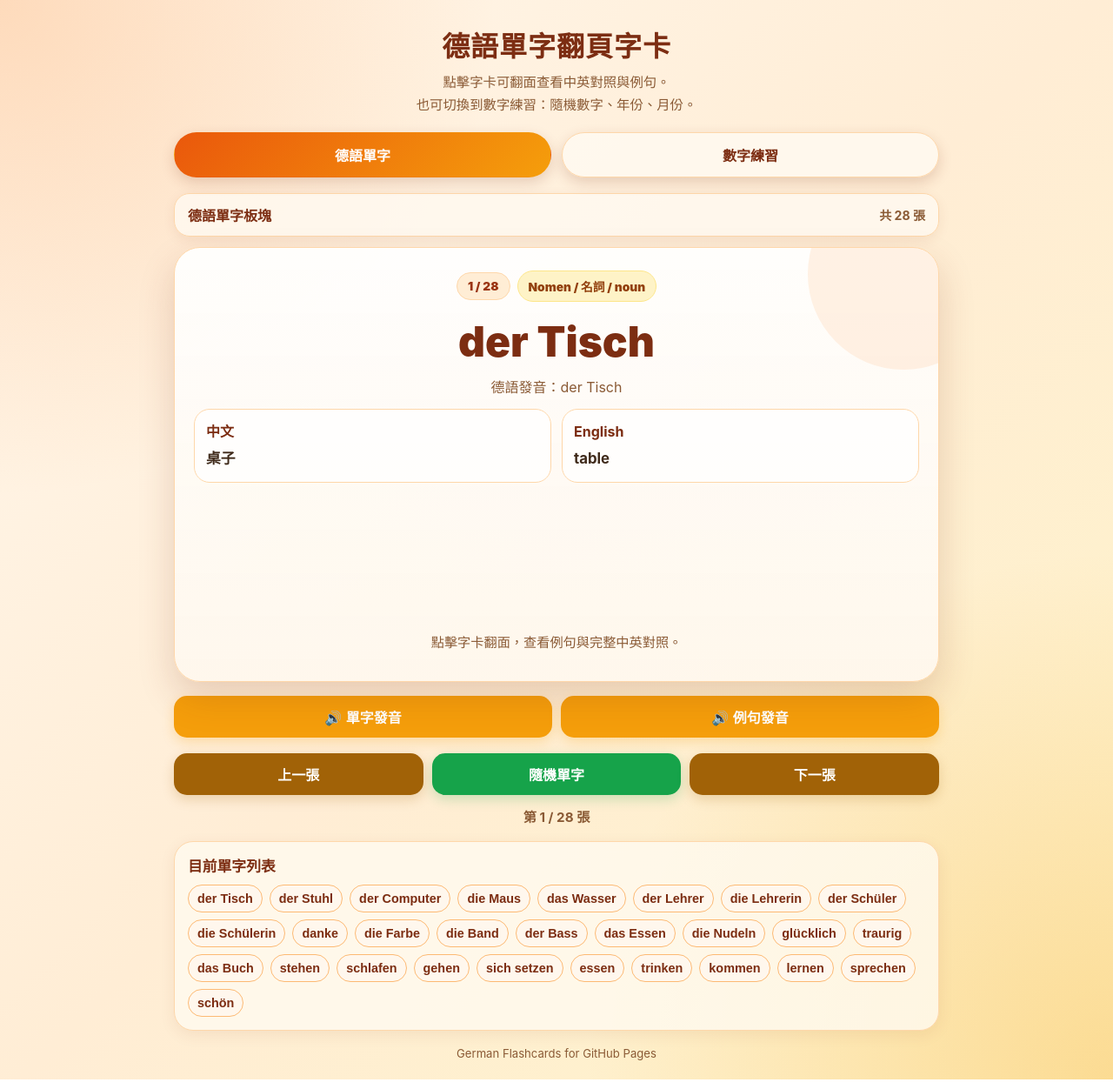
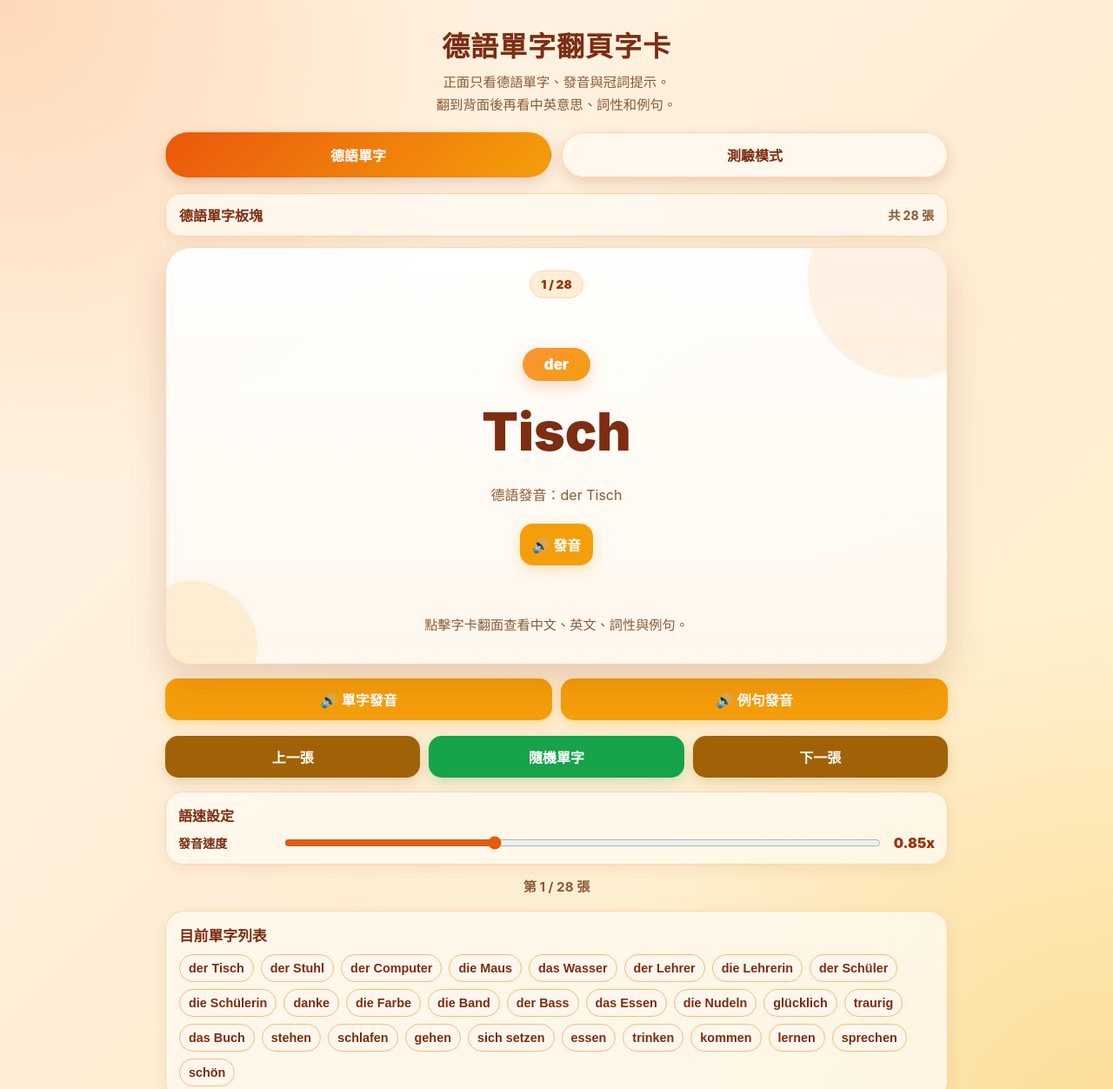
Before and after one commit to nyccccc1031/german-flashcards, a plain HTML site: page index.html in a window 1280 px wide. Shown: the top 1252 px of the page at 87% size. Drawn offline with Linux system fonts and the light colour scheme.

Commit message:
Update index.html
update of some function

```diff
--- a/index.html
+++ b/index.html
@@ -8,7 +8,7 @@
     :root {
       --bg-1: #fff7ed;
       --bg-2: #ffedd5;
-      --bg-3: #fde68a;
+      --bg-3: #fef3c7;
       --card: #fffaf0;
       --card-2: #ffffff;
       --primary: #ea580c;
@@ -34,9 +34,9 @@
       font-family: -apple-system, BlinkMacSystemFont, "Segoe UI", "Noto Sans TC",
         "Helvetica Neue", Arial, sans-serif;
       background:
-        radial-gradient(circle at top left, rgba(251, 146, 60, 0.28), transparent 32%),
+        radial-gradient(circle at top left, rgba(251, 146, 60, 0.3), transparent 32%),
         radial-gradient(circle at bottom right, rgba(245, 158, 11, 0.28), transparent 34%),
-        linear-gradient(135deg, var(--bg-1), var(--bg-2), #fef3c7);
+        linear-gradient(135deg, var(--bg-1), var(--bg-2), var(--bg-3));
       color: var(--text);
       min-height: 100vh;
       padding: 18px;
@@ -44,7 +44,7 @@
 
     .app {
       width: 100%;
-      max-width: 880px;
+      max-width: 900px;
       margin: 0 auto;
     }
 
@@ -125,9 +125,10 @@
     .flashcard {
       position: relative;
       width: 100%;
-      min-height: 500px;
+      min-height: 480px;
       transform-style: preserve-3d;
       transition: transform 0.65s ease;
+      cursor: pointer;
     }
 
     .flashcard.flipped {
@@ -137,12 +138,12 @@
     .flashcard-face {
       position: absolute;
       width: 100%;
-      min-height: 500px;
+      min-height: 480px;
       top: 0;
       left: 0;
       backface-visibility: hidden;
       background:
-        linear-gradient(180deg, rgba(255,255,255,0.92), rgba(255,247,237,0.96));
+        linear-gradient(180deg, rgba(255,255,255,0.94), rgba(255,247,237,0.97));
       border: 1px solid var(--border);
       border-radius: 30px;
       box-shadow: 0 18px 42px var(--shadow);
@@ -154,8 +155,8 @@
     .flashcard-back::before {
       content: "";
       position: absolute;
-      width: 220px;
-      height: 220px;
+      width: 230px;
+      height: 230px;
       border-radius: 999px;
       background: rgba(251, 146, 60, 0.12);
       top: -80px;
@@ -163,19 +164,42 @@
       z-index: 0;
     }
 
+    .flashcard-front::after,
+    .flashcard-back::after {
+      content: "";
+      position: absolute;
+      width: 150px;
+      height: 150px;
+      border-radius: 999px;
+      background: rgba(245, 158, 11, 0.12);
+      bottom: -55px;
+      left: -45px;
+      z-index: 0;
+    }
+
     .flashcard-back {
       transform: rotateY(180deg);
       background:
-        linear-gradient(180deg, rgba(255,255,255,0.94), rgba(254,243,199,0.95));
+        linear-gradient(180deg, rgba(255,255,255,0.96), rgba(254,243,199,0.96));
     }
 
     .card-content {
       position: relative;
       z-index: 1;
-      min-height: 440px;
+      min-height: 420px;
       display: flex;
       flex-direction: column;
       justify-content: space-between;
+    }
+
+    .front-center {
+      flex: 1;
+      display: flex;
+      flex-direction: column;
+      align-items: center;
+      justify-content: center;
+      gap: 14px;
+      text-align: center;
     }
 
     .badge-row {
@@ -204,27 +228,46 @@
       border-color: #fde68a;
     }
 
+    .article-badge {
+      display: inline-flex;
+      align-items: center;
+      justify-content: center;
+      min-width: 78px;
+      padding: 9px 16px;
+      border-radius: 999px;
+      background: linear-gradient(135deg, #fb923c, #f59e0b);
+      color: white;
+      font-size: 1.05rem;
+      font-weight: 950;
+      box-shadow: 0 7px 18px rgba(234, 88, 12, 0.22);
+    }
+
     .word {
-      font-size: 3rem;
+      font-size: 3.3rem;
       font-weight: 950;
       text-align: center;
-      margin: 16px 0 10px;
+      margin: 10px 0;
       color: var(--brown);
       word-break: break-word;
+      line-height: 1.15;
+    }
+
+    .front-word {
+      font-size: 3.8rem;
     }
 
     .pronunciation {
       text-align: center;
       color: var(--muted);
       font-size: 1rem;
-      margin-bottom: 14px;
+      margin-bottom: 8px;
     }
 
     .tap-hint {
       text-align: center;
       color: var(--muted);
       font-size: 0.95rem;
-      margin-top: 18px;
+      margin-top: 14px;
       line-height: 1.6;
     }
 
@@ -253,6 +296,17 @@
       color: #3f2a1a;
       font-size: 1.05rem;
       font-weight: 750;
+    }
+
+    .back-type-box {
+      margin: 12px 0;
+      padding: 12px 14px;
+      border-radius: 16px;
+      border: 1px solid #fed7aa;
+      background: rgba(255, 237, 213, 0.75);
+      color: #7c2d12;
+      font-weight: 850;
+      line-height: 1.6;
     }
 
     .example {
@@ -346,7 +400,44 @@
       font-weight: 700;
     }
 
-    /* 數字練習 */
+    .speech-settings {
+      margin-top: 16px;
+      padding: 14px;
+      border: 1px solid var(--border);
+      border-radius: 20px;
+      background: rgba(255, 250, 240, 0.82);
+      box-shadow: 0 5px 18px rgba(124, 45, 18, 0.08);
+    }
+
+    .speech-settings-title {
+      font-weight: 950;
+      color: var(--brown);
+      margin-bottom: 10px;
+    }
+
+    .speech-control {
+      display: grid;
+      grid-template-columns: 110px 1fr 54px;
+      gap: 10px;
+      align-items: center;
+    }
+
+    .speech-control label {
+      margin: 0;
+    }
+
+    input[type="range"] {
+      width: 100%;
+      accent-color: var(--primary);
+    }
+
+    .rate-value {
+      text-align: right;
+      font-weight: 950;
+      color: #9a3412;
+    }
+
+    /* 測驗模式 */
     .practice-section {
       background:
         linear-gradient(180deg, rgba(255,255,255,0.94), rgba(255,247,237,0.96));
@@ -444,7 +535,7 @@
       margin-bottom: 6px;
     }
 
-    input {
+    input[type="number"] {
       width: 100%;
       border: 1px solid #fdba74;
       border-radius: 12px;
@@ -455,7 +546,7 @@
       color: var(--text);
     }
 
-    input:focus {
+    input[type="number"]:focus {
       border-color: var(--primary);
       box-shadow: 0 0 0 3px rgba(234, 88, 12, 0.12);
     }
@@ -519,17 +610,21 @@
 
       .flashcard,
       .flashcard-face {
-        min-height: 560px;
+        min-height: 520px;
       }
 
       .card-content {
-        min-height: 500px;
+        min-height: 460px;
       }
 
       .word {
         font-size: 2.35rem;
       }
 
+      .front-word {
+        font-size: 2.85rem;
+      }
+
       .translation-grid {
         grid-template-columns: 1fr;
       }
@@ -548,6 +643,15 @@
 
       .range-row {
         grid-template-columns: 1fr;
+      }
+
+      .speech-control {
+        grid-template-columns: 1fr;
+        gap: 8px;
+      }
+
+      .rate-value {
+        text-align: left;
       }
 
       .big-value {
@@ -570,8 +674,8 @@
     <header>
       <h1>德語單字翻頁字卡</h1>
       <p>
-        點擊字卡可翻面查看中英對照與例句。<br />
-        也可切換到數字練習：隨機數字、年份、月份。
+        正面只看德語單字、發音與冠詞提示。<br />
+        翻到背面後再看中英意思、詞性和例句。
       </p>
     </header>
 
@@ -580,7 +684,7 @@
         德語單字
       </button>
       <button class="tab-btn" id="practiceTab" onclick="switchMainSection('practice')">
-        數字練習
+        測驗模式
       </button>
     </div>
 
@@ -595,31 +699,24 @@
         <div class="flashcard" id="flashcard" onclick="flipCard()">
           <div class="flashcard-face flashcard-front">
             <div class="card-content">
-              <div>
-                <div class="badge-row">
-                  <span class="badge" id="frontIndexBadge">1 / 28</span>
-                  <span class="badge type" id="frontTypeBadge">Nomen</span>
+              <div class="badge-row">
+                <span class="badge" id="frontIndexBadge">1 / 28</span>
+              </div>
+
+              <div class="front-center">
+                <div class="article-badge" id="frontArticleBadge">der</div>
+                <div class="word front-word" id="word">Tisch</div>
+                <div class="pronunciation" id="pronunciation">
+                  德語發音：der Tisch
                 </div>
 
-                <div class="word" id="word">der Tisch</div>
-                <div class="pronunciation" id="pronunciation">德語發音：der Tisch</div>
-
-                <div class="translation-grid">
-                  <div class="translation-box">
-                    <strong>中文</strong>
-                    <span id="frontChinese">桌子</span>
-                  </div>
-                  <div class="translation-box">
-                    <strong>English</strong>
-                    <span id="frontEnglish">table</span>
-                  </div>
-                </div>
+                <button class="btn secondary" onclick="event.stopPropagation(); speakVocabWord();">
+                  🔊 發音
+                </button>
               </div>
 
-              <div>
-                <div class="tap-hint">
-                  點擊字卡翻面，查看例句與完整中英對照。
-                </div>
+              <div class="tap-hint">
+                點擊字卡翻面查看中文、英文、詞性與例句。
               </div>
             </div>
           </div>
@@ -645,6 +742,10 @@
                   </div>
                 </div>
 
+                <div class="back-type-box" id="backTypeNote">
+                  詞性：Nomen / 名詞 / noun
+                </div>
+
                 <div class="example">
                   <div class="example-title">例句 Example</div>
                   <div class="de" id="exampleDe">Der Tisch ist groß.</div>
@@ -676,10 +777,27 @@
         <button class="btn gray" onclick="nextCard()">下一張</button>
       </div>
 
+      <div class="speech-settings">
+        <div class="speech-settings-title">語速設定</div>
+        <div class="speech-control">
+          <label for="speechRate">發音速度</label>
+          <input
+            id="speechRate"
+            type="range"
+            min="0.5"
+            max="1.5"
+            step="0.05"
+            value="0.85"
+            oninput="updateSpeechRateLabel()"
+          />
+          <div class="rate-value" id="speechRateValue">0.85x</div>
+        </div>
+      </div>
+
       <div class="counter" id="counter">第 1 / 28 張</div>
     </main>
 
-    <!-- 數字練習板塊 -->
+    <!-- 測驗模式 -->
     <main class="practice-section hidden" id="practiceSection">
       <div class="practice-grid">
         <button class="practice-card active" id="modeNumber" onclick="switchPracticeMode('number')">
@@ -728,6 +846,23 @@
         <button class="btn secondary" onclick="speakPractice()">🔊 德語發音</button>
         <button class="btn" onclick="generatePractice()">產生新的題目</button>
       </div>
+
+      <div class="speech-settings">
+        <div class="speech-settings-title">語速設定</div>
+        <div class="speech-control">
+          <label for="speechRatePractice">發音速度</label>
+          <input
+            id="speechRatePractice"
+            type="range"
+            min="0.5"
+            max="1.5"
+            step="0.05"
+            value="0.85"
+            oninput="syncSpeechRateFromPractice()"
+          />
+          <div class="rate-value" id="speechRateValuePractice">0.85x</div>
+        </div>
+      </div>
     </main>
 
     <section class="list-preview" id="previewSection">
@@ -743,7 +878,9 @@
   <script>
     const vocabCards = [
       {
-        word: "der Tisch",
+        displayWord: "Tisch",
+        fullWord: "der Tisch",
+        article: "der",
         type: "Nomen / 名詞 / noun",
         chinese: "桌子",
         english: "table",
@@ -752,7 +889,9 @@
         exampleEn: "The table is big."
       },
       {
-        word: "der Stuhl",
+        displayWord: "Stuhl",
+        fullWord: "der Stuhl",
+        article: "der",
         type: "Nomen / 名詞 / noun",
         chinese: "椅子",
         english: "chair",
@@ -761,7 +900,9 @@
         exampleEn: "The chair is comfortable."
       },
       {
-        word: "der Computer",
+        displayWord: "Computer",
+        fullWord: "der Computer",
+        article: "der",
         type: "Nomen / 名詞 / noun",
         chinese: "電腦",
         english: "computer",
@@ -770,7 +911,9 @@
         exampleEn: "The computer is new."
       },
       {
-        word: "die Maus",
+        displayWord: "Maus",
+        fullWord: "die Maus",
+        article: "die",
         type: "Nomen / 名詞 / noun",
         chinese: "滑鼠；老鼠",
         english: "mouse",
@@ -779,7 +922,9 @@
         exampleEn: "The mouse is next to the computer."
       },
       {
-        word: "das Wasser",
+        displayWord: "Wasser",
+        fullWord: "das Wasser",
+        article: "das",
         type: "Nomen / 名詞 / noun",
         chinese: "水",
         english: "water",
@@ -788,7 +933,9 @@
         exampleEn: "I drink water."
       },
       {
-        word: "der Lehrer",
+        displayWord: "Lehrer",
+        fullWord: "der Lehrer",
+        article: "der",
         type: "Nomen / 名詞 / noun",
         chinese: "老師，男老師",
         english: "teacher, male teacher",
@@ -797,7 +944,9 @@
         exampleEn: "The teacher explains the word."
       },
       {
-        word: "die Lehrerin",
+        displayWord: "Lehrerin",
+        fullWord: "die Lehrerin",
+        article: "die",
         type: "Nomen / 名詞 / noun",
         chinese: "老師，女老師",
         english: "teacher, female teacher",
@@ -806,7 +955,9 @@
         exampleEn: "The teacher speaks German."
       },
       {
-        word: "der Schüler",
+        displayWord: "Schüler",
+        fullWord: "der Schüler",
+        article: "der",
         type: "Nomen / 名詞 / noun",
         chinese: "學生，男學生",
         english: "student, male student",
@@ -815,7 +966,9 @@
         exampleEn: "The student learns German."
       },
       {
-        word: "die Schülerin",
+        displayWord: "Schülerin",
+        fullWord: "die Schülerin",
+        article: "die",
         type: "Nomen / 名詞 / noun",
         chinese: "學生，女學生",
         english: "student, female student",
@@ -824,7 +977,9 @@
         exampleEn: "The student writes a sentence."
       },
       {
-        word: "danke",
+        displayWord: "danke",
+        fullWord: "danke",
+        article: "Interjektion",
         type: "Interjektion / 感嘆詞 / interjection",
         chinese: "謝謝",
         english: "thank you",
@@ -833,7 +988,9 @@
         exampleEn: "Thank you for your help."
       },
       {
-        word: "die Farbe",
+        displayWord: "Farbe",
+        fullWord: "die Farbe",
+        article: "die",
         type: "Nomen / 名詞 / noun",
         chinese: "顏色",
         english: "color",
@@ -842,7 +999,9 @@
         exampleEn: "Which color do you like?"
       },
       {
-        word: "die Band",
+        displayWord: "Band",
+        fullWord: "die Band",
+        article: "die",
         type: "Nomen / 名詞 / noun",
         chinese: "樂隊",
         english: "band",
@@ -851,7 +1010,9 @@
         exampleEn: "The band is playing tonight."
       },
       {
-        word: "der Bass",
+        displayWord: "Bass",
+        fullWord: "der Bass",
+        article: "der",
         type: "Nomen / 名詞 / noun",
         chinese: "貝斯；低音",
         english: "bass",
@@ -860,7 +1021,9 @@
         exampleEn: "He plays bass in a band."
       },
       {
-        word: "das Essen",
+        displayWord: "Essen",
+        fullWord: "das Essen",
+        article: "das",
         type: "Nomen / 名詞 / noun",
         chinese: "食物；餐點",
         english: "food, meal",
@@ -869,7 +1032,9 @@
         exampleEn: "The food tastes good."
       },
       {
-        word: "die Nudeln",
+        displayWord: "Nudeln",
+        fullWord: "die Nudeln",
+        article: "die Pl.",
         type: "Nomen Plural / 複數名詞 / plural noun",
         chinese: "麵條",
         english: "noodles",
@@ -878,7 +1043,9 @@
         exampleEn: "I like eating noodles."
       },
       {
-        word: "glücklich",
+        displayWord: "glücklich",
+        fullWord: "glücklich",
+        article: "Adjektiv",
         type: "Adjektiv / 形容詞 / adjective",
         chinese: "開心的；幸福的",
         english: "happy",
@@ -887,7 +1054,9 @@
         exampleEn: "I am happy today."
       },
       {
-        word: "traurig",
+        displayWord: "traurig",
+        fullWord: "traurig",
+        article: "Adjektiv",
         type: "Adjektiv / 形容詞 / adjective",
         chinese: "傷心的；難過的",
         english: "sad",
@@ -896,7 +1065,9 @@
         exampleEn: "She is sad."
       },
       {
-        word: "das Buch",
+        displayWord: "Buch",
+        fullWord: "das Buch",
+        article: "das",
         type: "Nomen / 名詞 / noun",
         chinese: "書本；書",
         english: "book",
@@ -905,7 +1076,9 @@
         exampleEn: "The book is on the table."
       },
       {
-        word: "stehen",
+        displayWord: "stehen",
+        fullWord: "stehen",
+        article: "Verb",
         type: "Verb / 動詞 / verb",
         chinese: "站立；站著",
         english: "to stand",
@@ -914,7 +1087,9 @@
         exampleEn: "I am standing next to the chair."
       },
       {
-        word: "schlafen",
+        displayWord: "schlafen",
+        fullWord: "schlafen",
+        article: "Verb",
         type: "Verb / 動詞 / verb",
         chinese: "睡覺",
         english: "to sleep",
@@ -923,7 +1098,9 @@
         exampleEn: "The child is sleeping in the bed."
       },
       {
-        word: "gehen",
+        displayWord: "gehen",
+        fullWord: "gehen",
+        article: "Verb",
         type: "Verb / 動詞 / verb",
         chinese: "走；去；走路",
         english: "to go, to walk",
@@ -932,7 +1109,9 @@
         exampleEn: "We walk to school."
       },
       {
-        word: "sich setzen",
+        displayWord: "sich setzen",
+        fullWord: "sich setzen",
+        article: "Verb",
         type: "Reflexives Verb / 反身動詞 / reflexive verb",
         chinese: "坐下",
         english: "to sit down",
@@ -941,7 +1120,9 @@
         exampleEn: "I sit down on the chair."
       },
       {
-        word: "essen",
+        displayWord: "essen",
+        fullWord: "essen",
+        article: "Verb",
         type: "Verb / 動詞 / verb",
         chinese: "吃",
         english: "to eat",
@@ -950,7 +1131,9 @@
         exampleEn: "I eat bread."
       },
       {
-        word: "trinken",
+        displayWord: "trinken",
+        fullWord: "trinken",
+        article: "Verb",
         type: "Verb / 動詞 / verb",
         chinese: "喝",
         english: "to drink",
@@ -959,7 +1142,9 @@
         exampleEn: "I drink water."
       },
       {
-        word: "kommen",
+        displayWord: "kommen",
+        fullWord: "kommen",
+        article: "Verb",
         type: "Verb / 動詞 / verb",
         chinese: "來",
         english: "to come",
@@ -968,7 +1153,9 @@
         exampleEn: "I come from Taiwan."
       },
       {
-        word: "lernen",
+        displayWord: "lernen",
+        fullWord: "lernen",
+        article: "Verb",
         type: "Verb / 動詞 / verb",
         chinese: "學習",
         english: "to learn",
@@ -977,7 +1164,9 @@
         exampleEn: "I learn German."
       },
       {
-        word: "sprechen",
+        displayWord: "sprechen",
+        fullWord: "sprechen",
+        article: "Verb",
         type: "Verb / 動詞 / verb",
         chinese: "說；說話",
         english: "to speak",
@@ -986,7 +1175,9 @@
         exampleEn: "I speak German."
       },
       {
-        word: "schön",
+        displayWord: "schön",
+        fullWord: "schön",
+        article: "Adjektiv",
         type: "Adjektiv / 形容詞 / adjective",
         chinese: "漂亮的；美好的",
         english: "beautiful, nice",
@@ -1016,6 +1207,7 @@
     let currentPracticeMode = "number";
     let currentPracticeSpeakText = "zweiundvierzig";
     let isFlipped = false;
+    let speechRate = 0.85;
 
     function switchMainSection(section) {
       currentMainSection = section;
@@ -1047,7 +1239,7 @@
         vocabSection.classList.add("hidden");
         previewSection.classList.add("hidden");
 
-        sectionName.textContent = "數字練習板塊";
+        sectionName.textContent = "測驗模式";
         sectionInfo.textContent = "3 種功能";
         generatePractice();
       }
@@ -1071,17 +1263,16 @@
       document.getElementById("frontIndexBadge").textContent = positionText;
       document.getElementById("backIndexBadge").textContent = positionText;
 
-      document.getElementById("frontTypeBadge").textContent = card.type;
-      document.getElementById("backTypeBadge").textContent = card.type;
-
-      document.getElementById("word").textContent = card.word;
-      document.getElementById("backWord").textContent = card.word;
-      document.getElementById("pronunciation").textContent = "德語發音：" + card.word;
-
-      document.getElementById("frontChinese").textContent = card.chinese;
-      document.getElementById("frontEnglish").textContent = card.english;
+      document.getElementById("frontArticleBadge").textContent = card.article;
+      document.getElementById("backTypeBadge").textContent = card.article;
+
+      document.getElementById("word").textContent = card.displayWord;
+      document.getElementById("backWord").textContent = card.fullWord;
+      document.getElementById("pronunciation").textContent = "德語發音：" + card.fullWord;
+
       document.getElementById("backChinese").textContent = card.chinese;
       document.getElementById("backEnglish").textContent = card.english;
+      document.getElementById("backTypeNote").textContent = "詞性：" + card.type;
 
       document.getElementById("exampleDe").textContent = card.exampleDe;
       document.getElementById("exampleZh").textContent = card.exampleZh;
@@ -1130,7 +1321,7 @@
       vocabCards.forEach((card, index) => {
         const chip = document.createElement("button");
         chip.className = "chip";
-        chip.textContent = card.word;
+        chip.textContent = card.fullWord;
         chip.onclick = function () {
           currentVocabIndex = index;
           resetFlip();
@@ -1138,6 +1329,38 @@
         };
         chips.appendChild(chip);
       });
+    }
+
+    function updateSpeechRateLabel() {
+      const rateInput = document.getElementById("speechRate");
+      speechRate = parseFloat(rateInput.value);
+
+      document.getElementById("speechRateValue").textContent =
+        speechRate.toFixed(2) + "x";
+
+      const practiceInput = document.getElementById("speechRatePractice");
+      const practiceLabel = document.getElementById("speechRateValuePractice");
+
+      if (practiceInput && practiceLabel) {
+        practiceInput.value = speechRate;
+        practiceLabel.textContent = speechRate.toFixed(2) + "x";
+      }
+    }
+
+    function syncSpeechRateFromPractice() {
+      const practiceInput = document.getElementById("speechRatePractice");
+      speechRate = parseFloat(practiceInput.value);
+
+      document.getElementById("speechRateValuePractice").textContent =
+        speechRate.toFixed(2) + "x";
+
+      const vocabInput = document.getElementById("speechRate");
+      const vocabLabel = document.getElementById("speechRateValue");
+
+      if (vocabInput && vocabLabel) {
+        vocabInput.value = speechRate;
+        vocabLabel.textContent = speechRate.toFixed(2) + "x";
+      }
     }
 
     function switchPracticeMode(mode) {
@@ -1365,7 +1588,7 @@
 
       const utterance = new SpeechSynthesisUtterance(text);
       utterance.lang = "de-DE";
-      utterance.rate = 0.85;
+      utterance.rate = speechRate;
       utterance.pitch = 1;
 
       window.speechSynthesis.speak(utterance);
@@ -1373,7 +1596,7 @@
 
     function speakVocabWord() {
       const card = vocabCards[currentVocabIndex];
-      speak(card.word);
+      speak(card.fullWord);
     }
 
     function speakVocabExample() {
@@ -1386,6 +1609,7 @@
     }
 
     renderVocabCard();
+    updateSpeechRateLabel();
   </script>
 </body>
 </html>
```
